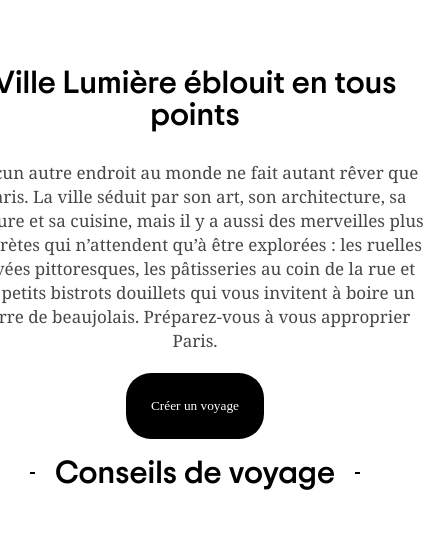
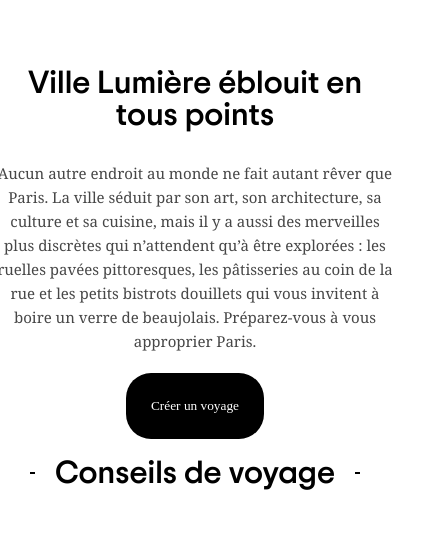
Before and after one commit to Laura-fr/Tripadvisor-frontend, a plain HTML site: page index.html in a window 390 px wide. Shown: the part 748-1301 px from the top of the page, 425 px wide, since content can reach past the window. Drawn offline with Linux system fonts and the light colour scheme; a web font is replaced by a local one.

Commit message:
responsive + css cleaned

```diff
--- a/assets/css/style.css
+++ b/assets/css/style.css
@@ -9,7 +9,6 @@ body {
 
 .container {
   max-width: 1280px;
-  /*background-color: red;*/
   margin: 0 auto;
   box-sizing: border-box;
   padding: 0 30px;
@@ -75,7 +74,6 @@ header nav div {
   margin-right: 20px;
 }
 header nav div:hover {
-  /* background-color: rgb(0, 0, 0, 0.9); */
   border: black 3px solid;
   border-radius: 20px;
   padding: 10px;
@@ -120,7 +118,6 @@ header button:hover {
   font-size: 32px;
   margin-top: 90px;
   font-family: "Trip Sans Med";
-
   margin-bottom: 90px;
 }
 .title div {
@@ -145,7 +142,6 @@ main .navigation {
   justify-content: space-between;
   box-sizing: border-box;
   cursor: pointer;
-
   align-items: center;
 }
 .navigation > div:hover {
@@ -241,7 +237,6 @@ main .navigation {
 
 .partie2 {
   width: 525px;
-
   display: flex;
   flex-direction: column;
   justify-content: space-between;
@@ -262,7 +257,6 @@ main .navigation {
   font-family: inherit;
   color: white;
   padding: 15px;
-
   background-color: black;
   border-radius: 25px;
   border: none;
@@ -352,7 +346,6 @@ main .navigation {
 }
 .caroussel .pics {
   height: 100%;
-
   flex: 3;
   display: flex;
   overflow: hidden;
@@ -423,7 +416,6 @@ footer {
   display: flex;
   justify-content: center;
   align-items: center;
-
   color: black;
 }
 footer img {
@@ -555,15 +547,19 @@ a:hover {
   header nav {
     display: none;
   }
+
   header img {
     width: 123px;
   }
+
   header .container {
     display: flex;
   }
+
   h1 {
     font-size: 40px;
   }
+
   .hidden {
     display: flex !important;
   }
@@ -572,6 +568,7 @@ a:hover {
   .navigation > div span {
     display: none;
   }
+
   .navigation > div {
     display: flex;
     justify-content: center;
@@ -588,14 +585,11 @@ a:hover {
   /* paris resume */
 
   .parisresume p {
-    font-size: 17px;
+    font-size: 15px;
   }
   .partie1 {
-    display: flex;
-    flex-direction: column;
     margin-bottom: 20px;
-
-    width: 460px;
+    width: 400px;
   }
 
   /* conseil part */
@@ -625,12 +619,12 @@ a:hover {
     height: 40px;
     width: 40px;
     top: 20px;
-    right: 120px;
+    right: 70px;
   }
   .caroussel .column img {
     margin-top: 10px;
     width: 80%;
-    height: 250px;
+    height: 200px;
     border-radius: 5px;
 
     object-fit: cover;
```
